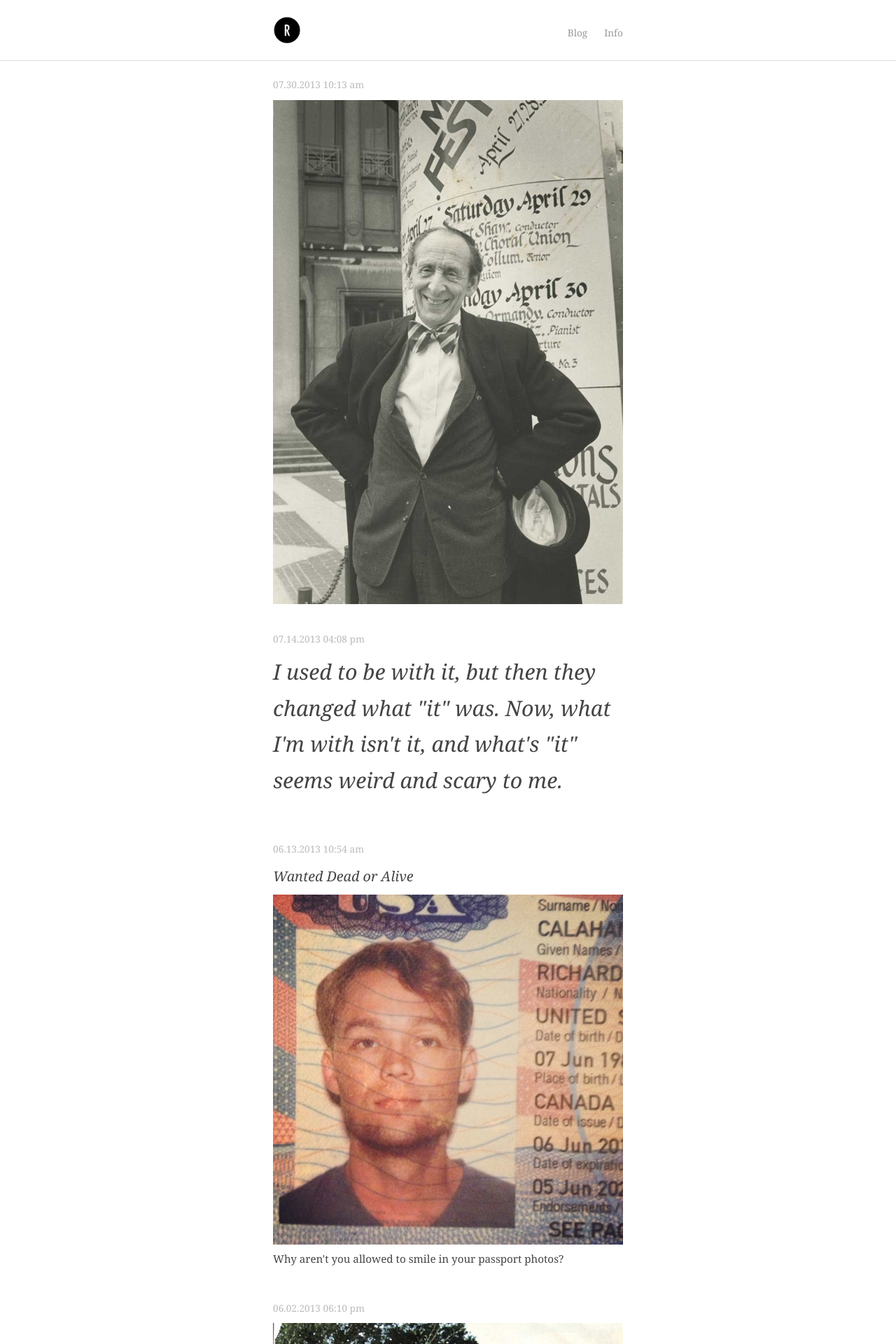
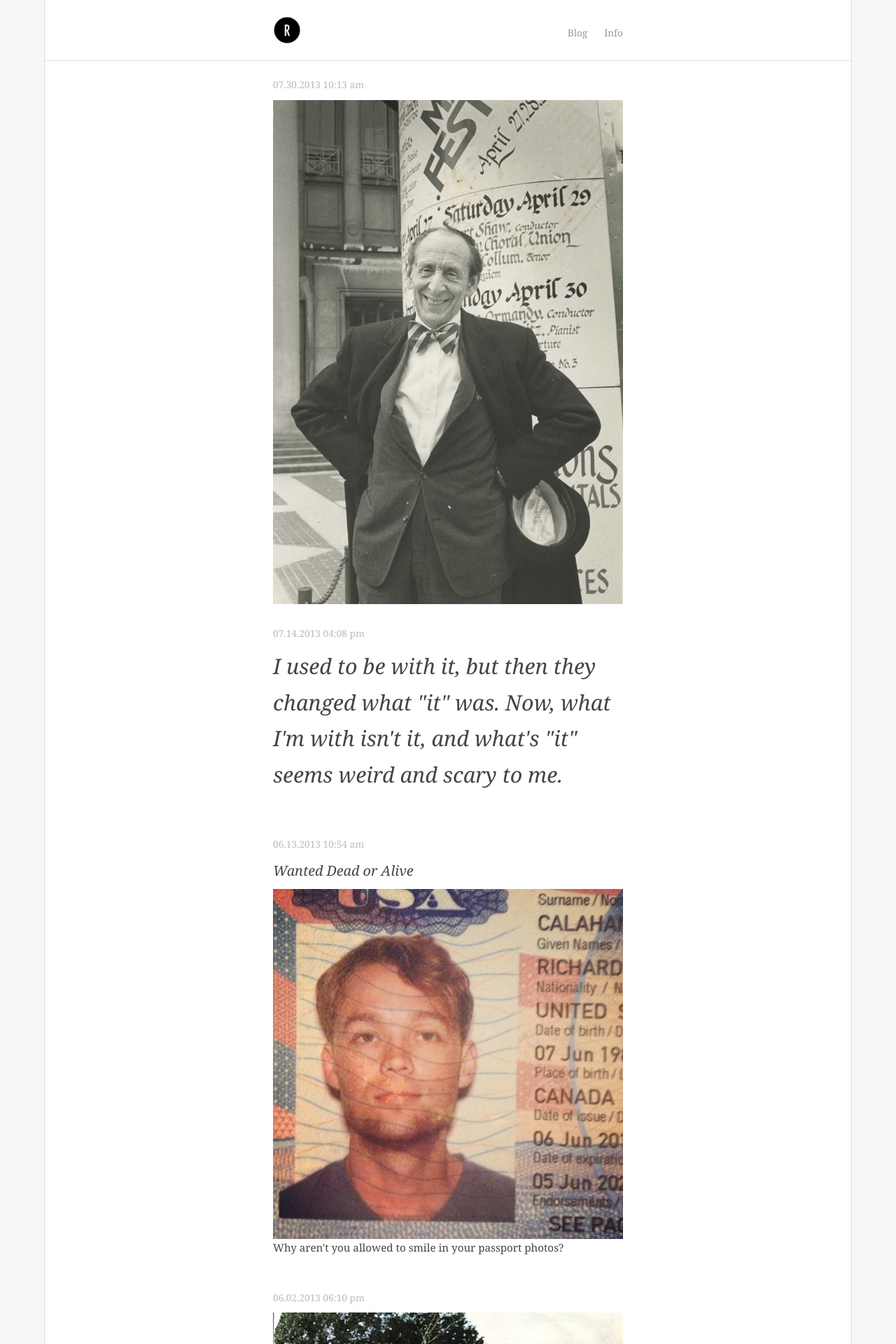
Before and after one commit to richardcalahan/richardcalahan.com, a Jekyll site: the page built from blog/index.html, in a window 1280 px wide. Shown: the top 1920 px of the page at 70% size. Built offline with Jekyll 4.4.1, drawn with Linux system fonts in a browser that asks for light colours; nearby versions of some CDN libraries.

Commit message:
new container style with off white background

```diff
--- a/_layouts/default.html
+++ b/_layouts/default.html
@@ -1,3 +1,7 @@
-{% include header.html %}
-  {{ content }}
-{% include footer.html %}
+<div id="site_wrapper">
+
+  {% include header.html %}
+    {{ content }}
+  {% include footer.html %}
+
+</div>
--- a/css/style.css
+++ b/css/style.css
@@ -10,11 +10,19 @@
 }
 
 body {
-  background-color: #FFF;
+  background-color: #f7f7f7;
   font-size: .95em;
   font-family: 'Georgia', serif;
   color: #444;
   line-height: 1.7;
+}
+
+#site_wrapper {
+    background-color: #ffffff;
+    width: 90%;
+    margin: 0 auto;
+    border-left: solid 1px #ddd;
+    border-right: solid 1px #ddd;
 }
 
 h1, h2, h3, h4, h5, h6 {
```
